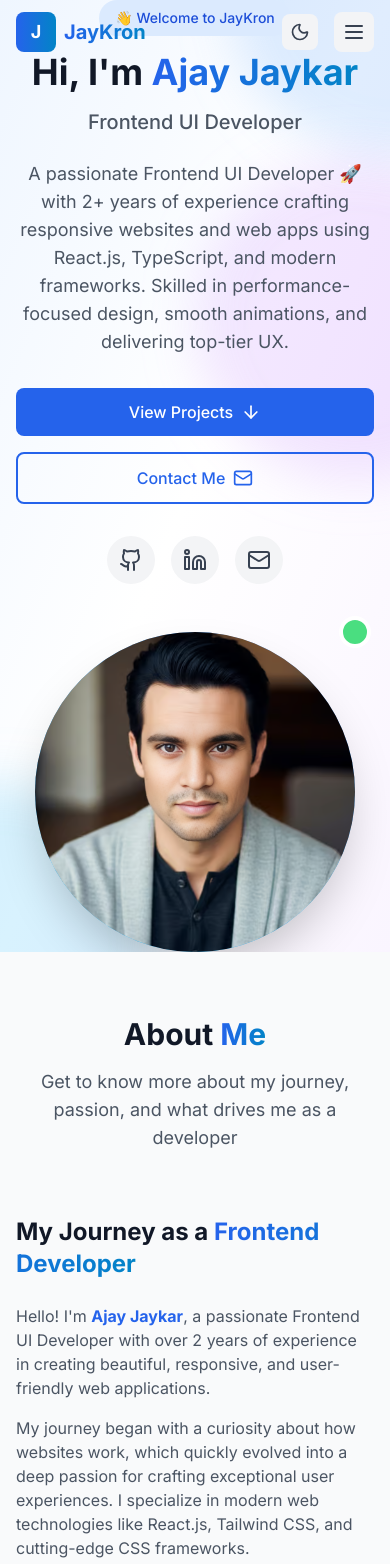
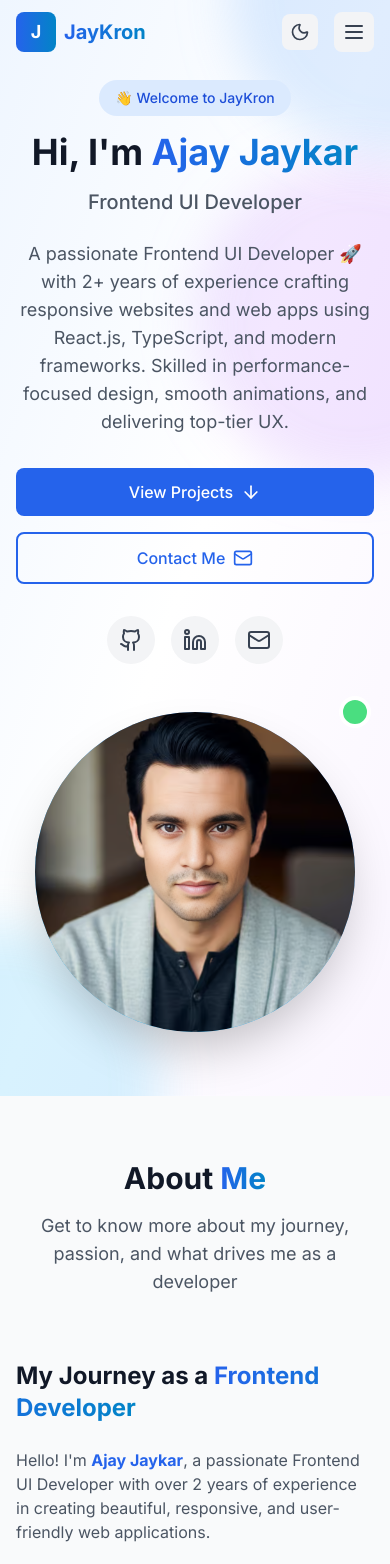
Before and after one commit to ajayjkr67/jaykron-portfolio, a React (Vite) app: page / in a window 390 px wide. Shown: the top 1564 px of the page. Built offline with nearby package versions, Linux system fonts and the light colour scheme.

Commit message:
new changes

```diff
--- a/src/components/Hero.tsx
+++ b/src/components/Hero.tsx
@@ -18,7 +18,7 @@ const Hero = () => {
   };
 
   return (
-    <section id="home" className="min-h-screen flex items-center justify-center relative overflow-hidden bg-gradient-to-br from-blue-50 via-white to-purple-50 dark:from-gray-900 dark:via-gray-800 dark:to-purple-900">
+    <section id="home" className="min-h-screen flex items-center justify-center relative overflow-hidden bg-gradient-to-br from-blue-50 via-white to-purple-50 dark:from-gray-900 dark:via-gray-800 dark:to-purple-900 pt-20 pb-16 lg:p-0">
       {/* Background Animation */}
       <div className="absolute inset-0 overflow-hidden">
         <div className="absolute -top-40 -right-40 w-80 h-80 bg-primary-400 rounded-full mix-blend-multiply filter blur-xl opacity-20 animate-float"></div>
@@ -67,7 +67,7 @@ const Hero = () => {
               initial={{ opacity: 0, y: 20 }}
               animate={{ opacity: 1, y: 0 }}
               transition={{ delay: 0.6, duration: 0.6 }}
-              className="flex flex-col sm:flex-row gap-4 mb-8"
+              className="flex flex-col justify-center lg:justify-start sm:flex-row gap-4 mb-8"
             >
               <motion.button
                 onClick={handleScrollToProjects}
@@ -163,7 +163,7 @@ const Hero = () => {
         initial={{ opacity: 0 }}
         animate={{ opacity: 1 }}
         transition={{ delay: 1.5, duration: 0.6 }}
-        className="absolute bottom-8 left-1/2 transform -translate-x-1/2"
+        className="hidden lg:block absolute bottom-8 left-1/2 transform -translate-x-1/2"
       >
         <motion.div
           animate={{ y: [0, 10, 0] }}
```
Also changed, not shown: 2 other files (tests, documents, lock files or other folders).
